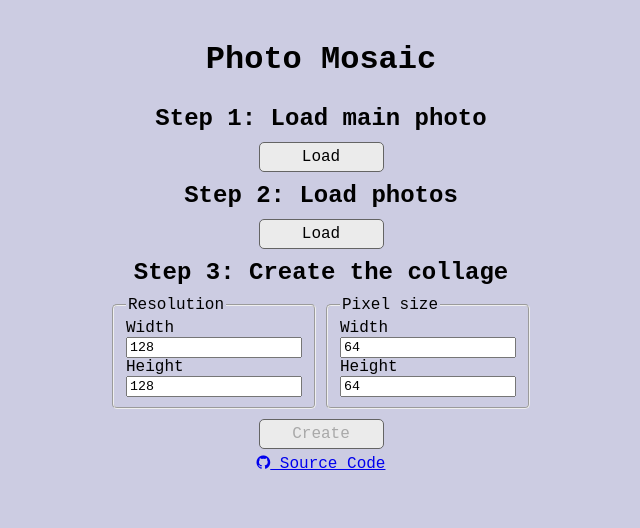
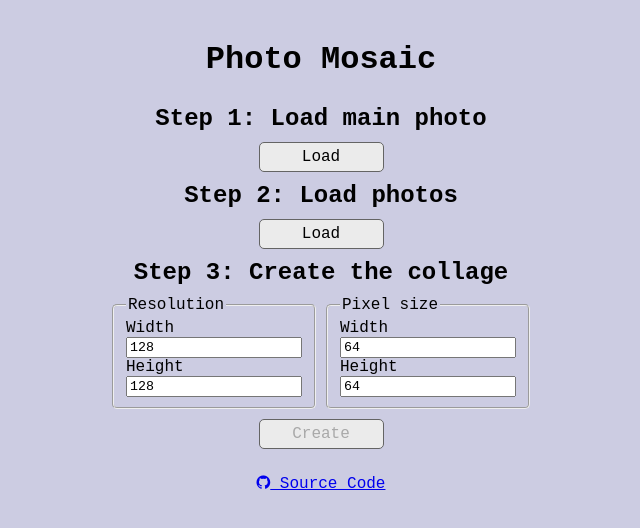
Before and after one commit to sergiss/photo-mosaic, a plain HTML site: page index.html in a window 1280 px wide. Shown: the whole page, without its empty margins (319-959 px from the left). Drawn offline with Linux system fonts and the light colour scheme.

Commit message:
add margin src link

```diff
--- a/assets/css/style.css
+++ b/assets/css/style.css
@@ -96,3 +96,6 @@ fieldset {
 input[type="number"] {
     text-align: left;
 }
+a {
+    margin-top: 20px;
+}
```
